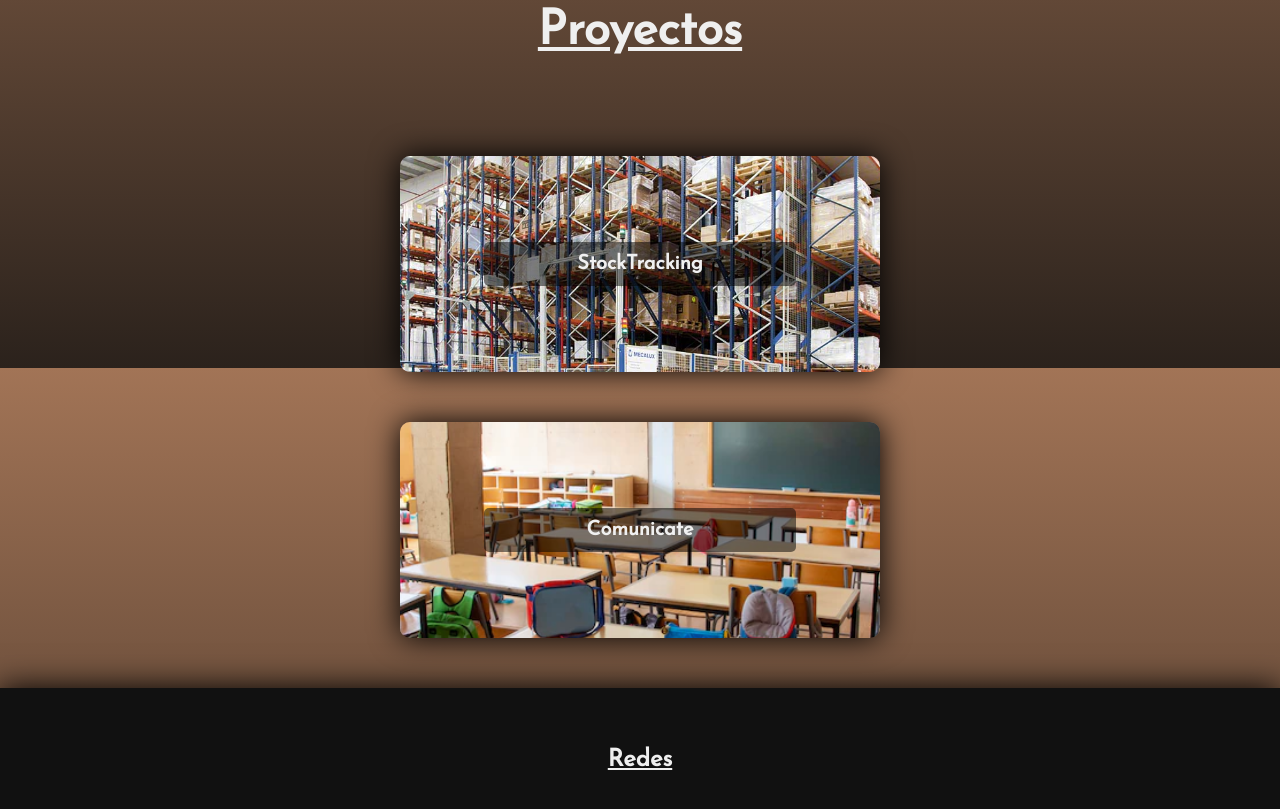
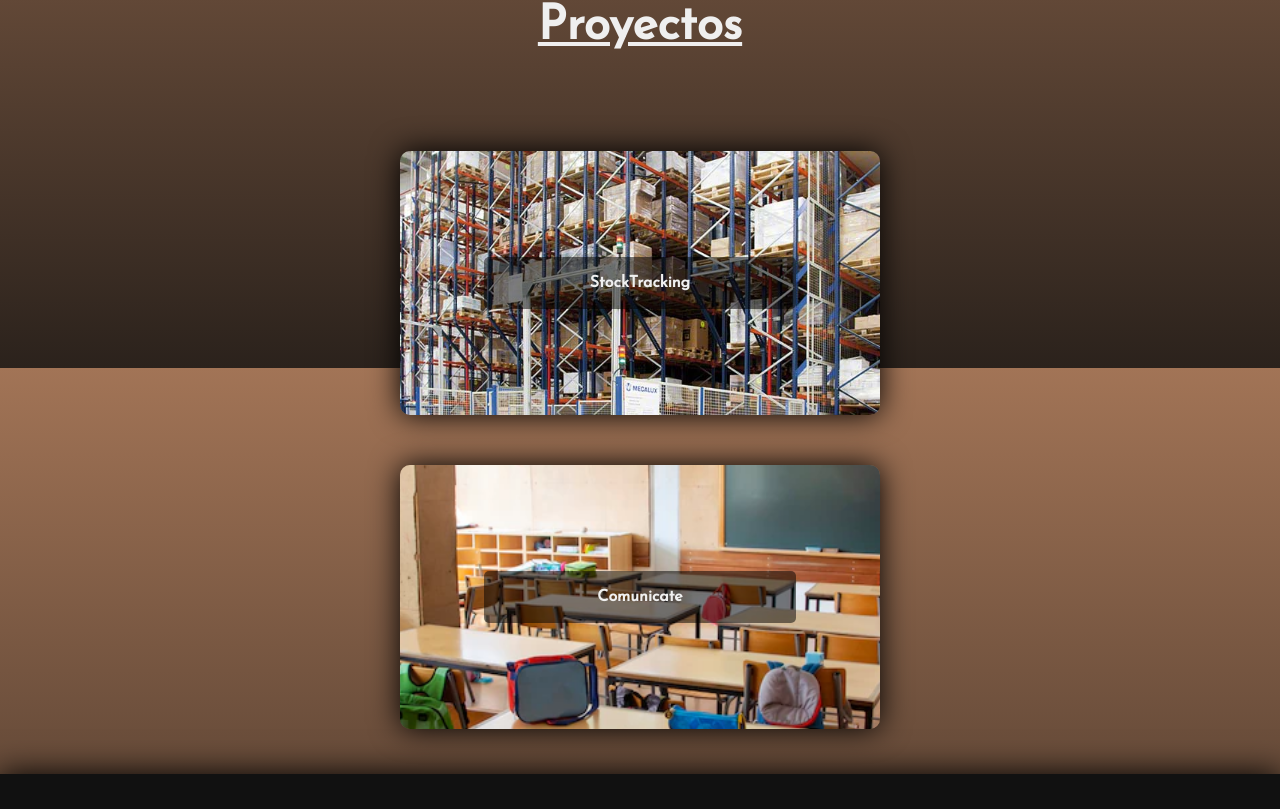
Before and after one commit to AlejandroDalzotto/Portfolio, a plain HTML site: page index.html in a window 1280 px wide. Shown: the part 2032-2841 px from the top of the page. Drawn offline with nearby package versions, Linux system fonts and the light colour scheme.

Commit message:
bug arreglado en cartas por tamaño de fuente

```diff
--- a/styles.css
+++ b/styles.css
@@ -303,7 +303,7 @@ article {
     align-items: center;
     justify-content: center;
     width: 95%;
-    height: 27vh;
+    height: 33vh;
     min-width: 240px;
     min-height: 135px;
     max-width: 480px;
@@ -311,7 +311,7 @@ article {
     border-radius: 10px;
     background-position: center center;
     background-repeat: no-repeat;
-    background-size: 150%;
+    background-size: 175%;
     -webkit-box-shadow: 0px 0px 30px 0px rgba(0, 0, 0, 1);
     -moz-box-shadow: 0px 0px 30px 0px rgba(0, 0, 0, 1);
     box-shadow: 0px 0px 30px 0px rgba(0, 0, 0, 1);
@@ -337,7 +337,7 @@ article {
     align-items: center;
     justify-content: center;
     font-weight: bold;
-    font-size: 20px;
+    font-size: 16px;
     padding: 3px 7px;
     background-color: #00000080;
     border-radius: 5px;
@@ -359,7 +359,7 @@ article {
     transition: all .3s ease-in-out;
     text-align: start;
     font-weight: 100;
-    font-size: 20px;
+    font-size: 16px;
 }
 
 .card:hover>.card-link {
```
